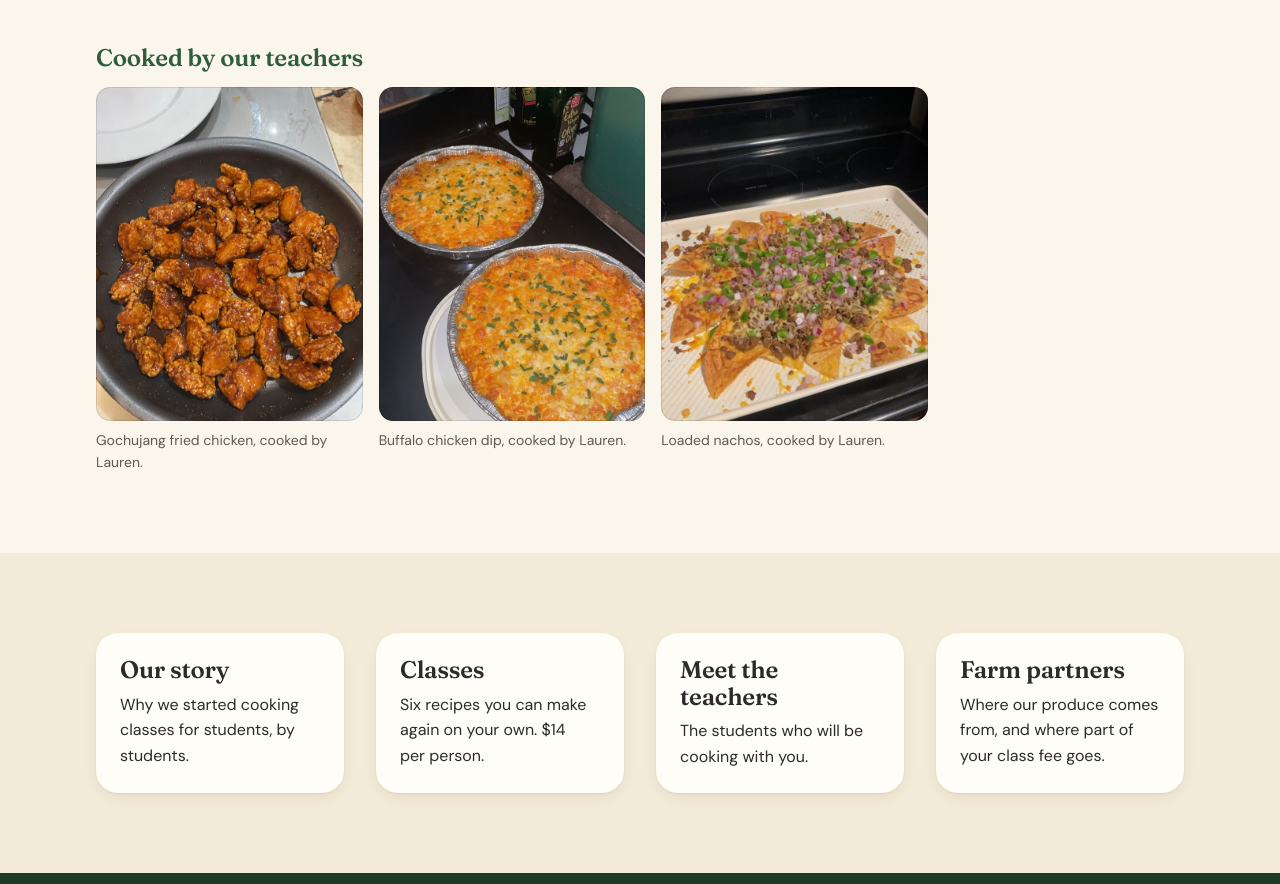
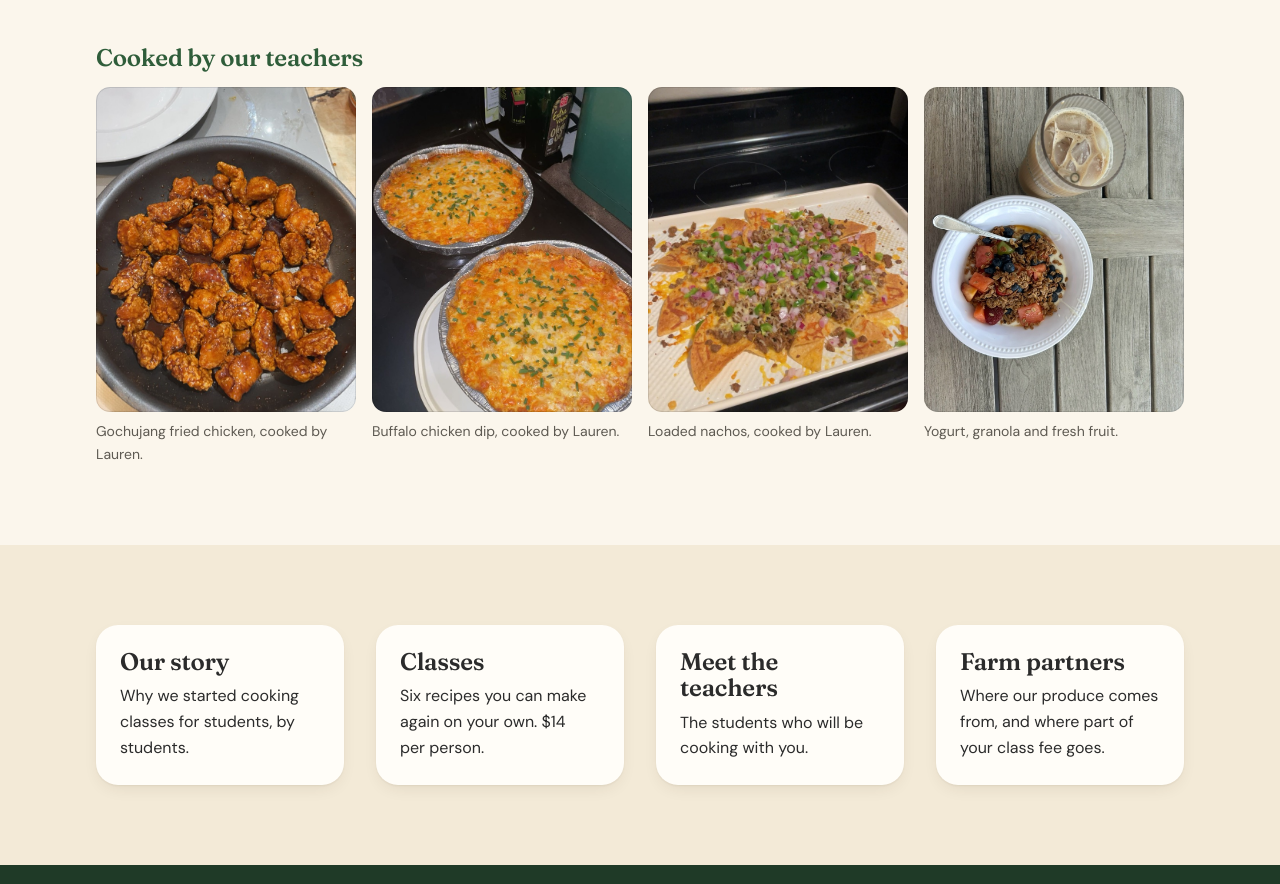
Before and after one commit to joherm96/more-than-a-meal, a plain HTML site: page index.html in a window 1280 px wide. Shown: the part 1785-2669 px from the top of the page. Drawn offline with Linux system fonts and the light colour scheme.

Commit message:
Add Zoe's photos: Vodka-less Pasta and Burrito Bowls cards, granola in home gallery

```diff
--- a/css/style.css
+++ b/css/style.css
@@ -2081,3 +2081,12 @@ input[type="date"].field__input::-webkit-calendar-picker-indicator {
     font-size: 1rem;
   }
 }
+
+/* Four tall photos: two per row on phones, one row of four on wider screens */
+.gallery--small.gallery--four {
+  max-width: none;
+  grid-template-columns: repeat(2, 1fr);
+}
+@media (min-width: 45em) {
+  .gallery--small.gallery--four { grid-template-columns: repeat(4, 1fr); }
+}
--- a/index.html
+++ b/index.html
@@ -8,8 +8,8 @@
   <link rel="preconnect" href="https://fonts.googleapis.com">
   <link rel="preconnect" href="https://fonts.gstatic.com" crossorigin>
   <link rel="stylesheet" href="https://fonts.googleapis.com/css2?family=DM+Sans:opsz,wght@9..40,400..700&family=Fraunces:opsz,wght,SOFT@9..144,400..800,0..100&display=swap">
-  <link rel="stylesheet" href="css/style.css?v=4">
-  <script src="js/main.js?v=4"></script>
+  <link rel="stylesheet" href="css/style.css?v=5">
+  <script src="js/main.js?v=5"></script>
 </head>
 <body>
   <a class="skip-link" href="#main">Skip to content</a>
@@ -109,7 +109,7 @@
         </div>
 
         <h3 class="subheading">Cooked by our teachers</h3>
-        <div class="gallery gallery--three gallery--small">
+        <div class="gallery gallery--small gallery--four">
           <figure class="gallery__item">
             <img src="images/gochujang-chicken.jpg" alt="A pan of gochujang fried chicken bites in a glossy red sauce." width="675" height="1200" loading="lazy">
             <figcaption class="gallery__caption">Gochujang fried chicken, cooked by Lauren.</figcaption>
@@ -121,6 +121,10 @@
           <figure class="gallery__item">
             <img src="images/loaded-nachos.jpg" alt="A sheet pan of loaded nachos with ground beef, cheese, red onion and green pepper." width="675" height="1200" loading="lazy">
             <figcaption class="gallery__caption">Loaded nachos, cooked by Lauren.</figcaption>
+          </figure>
+          <figure class="gallery__item">
+            <img src="images/granola-bowl.jpg" alt="A bowl of yogurt topped with granola, blueberries and chopped fruit, next to an iced coffee." width="910" height="1200" loading="lazy">
+            <figcaption class="gallery__caption">Yogurt, granola and fresh fruit.</figcaption>
           </figure>
         </div>
       </div>
```
Also changed, not shown: book.html (+2 -2 lines), classes.html (+4 -4 lines), story.html (+2 -2 lines), teachers.html (+2 -2 lines), images/burrito-bowl-spread.jpg (added), images/granola-bowl.jpg (added), images/vodka-less-pasta.jpg (added).
